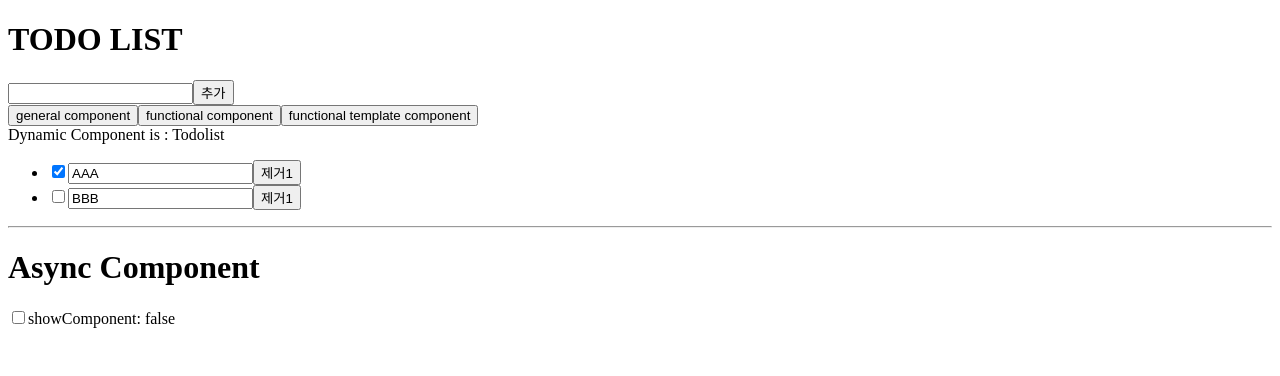
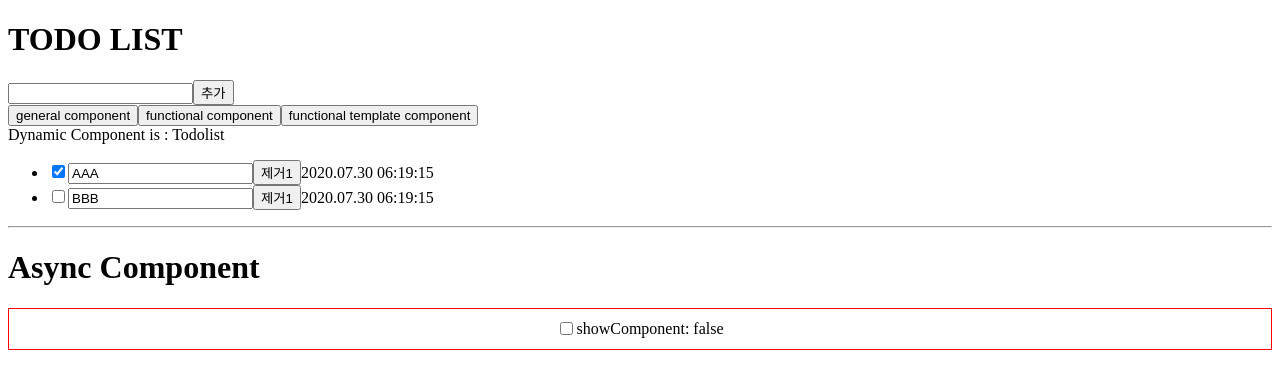
Before and after one commit to JUNWOO45/vue-practice, a Vue app: page / in a window 1280 px wide. Shown: the top 376 px of the page. Built offline with nearby package versions, Linux system fonts and the light colour scheme.

Commit message:
feat: filters

```diff
--- a/package.json
+++ b/package.json
@@ -9,6 +9,7 @@
   },
   "dependencies": {
     "core-js": "^3.6.5",
+    "dayjs": "^1.8.31",
     "vue": "^2.6.11",
     "vue-router": "^3.2.0"
   },
--- a/src/App.vue
+++ b/src/App.vue
@@ -17,7 +17,7 @@
     <hr />
     <h1>Async Component</h1>
     <div>
-      <label>
+      <label v-flex:row="'center center'" style="height: 40px; border: 1px solid red;">
         <input type="checkbox" v-model="showComponent" />
         <span>showComponent: {{ showComponent }}</span>
       </label>
@@ -29,6 +29,7 @@
 import Todolist from "@/components/Todolist";
 import FunctionalTodolist from "@/components/FunctionalTodolist";
 import FunctionalTemplateTodolist from "@/components/FunctionalTemplateTodolist";
+import DirectiveFlex from "@/directives/flex";
 
 export default {
   name: "App",
@@ -37,6 +38,9 @@ export default {
     FunctionalTodolist,
     FunctionalTemplateTodolist,
     AsyncComp: () => import("@/components/AsyncComp")
+  },
+  directives: {
+    flex: DirectiveFlex
   },
   data() {
     return {
--- a/src/components/TodolistItem.vue
+++ b/src/components/TodolistItem.vue
@@ -7,27 +7,35 @@
     <slot name="footer" v-bind:title="title">
       <button>삭제</button>
     </slot>
+
+    <span>{{ dueDate | dateFormat }}</span>
   </div>
 </template>
 <script>
+import dateFormatFilter from "@/filters/dateFormat";
+
 export default {
   name: "TodolistItem",
   props: {
     title: {
       type: String,
-      required: true
+      required: true,
     },
     completed: {
       type: Boolean,
       required: false,
-      default: false
-    }
+      default: false,
+    },
+  },
+  filters: {
+    dateFormat: dateFormatFilter,
   },
   data() {
     return {
       inputValue: this.title,
-      checked: this.completed
+      checked: this.completed,
+      dueDate: Date.now(),
     };
-  }
+  },
 };
 </script>
--- /dev/null
+++ b/src/directives/flex.js
@@ -0,0 +1,26 @@
+/* eslint-disable no-unused-vars */
+export default {
+  bind: (el, binding, vnode) => {
+    console.log("flex bind");
+
+    const flexDirection = binding.arg || "row";
+    const [alignItems, justifyContent] = binding.value.split(" ");
+
+    el.style.display = "flex";
+    el.style.flexDirection = flexDirection;
+    el.style.alignItems = alignItems;
+    el.style.justifyContent = justifyContent;
+  },
+  inserted: (el, binding, vnode) => {
+    console.log("flex inserted");
+  },
+  update: (el, binding, vnode, oldVnode) => {
+    console.log("flex update");
+  },
+  componentUpdated: (el, binding, vnode, oldVnode) => {
+    console.log("flex, componentUpdated");
+  },
+  unbind: (el, binding, vnode) => {
+    console.log("flex, unbind");
+  },
+};
--- /dev/null
+++ b/src/filters/dateFormat.js
@@ -0,0 +1,9 @@
+import dayjs from "dayjs";
+
+const DEFAULT_FORMAT = "YYYY.MM.DD HH:mm:ss";
+
+export default function(input, format) {
+  format = format || DEFAULT_FORMAT;
+
+  return dayjs(input).format(format);
+}
```
Also changed, not shown: 1 other file (tests, documents, lock files or other folders).
